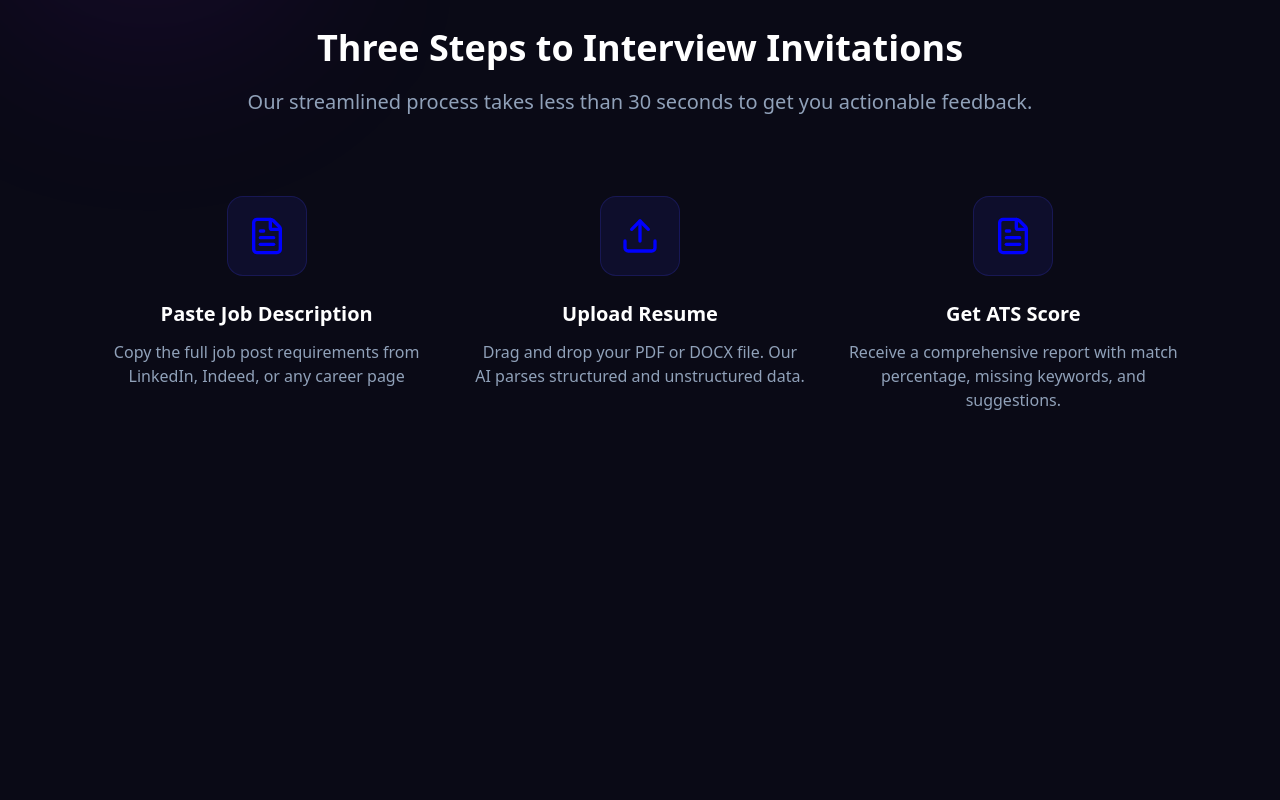
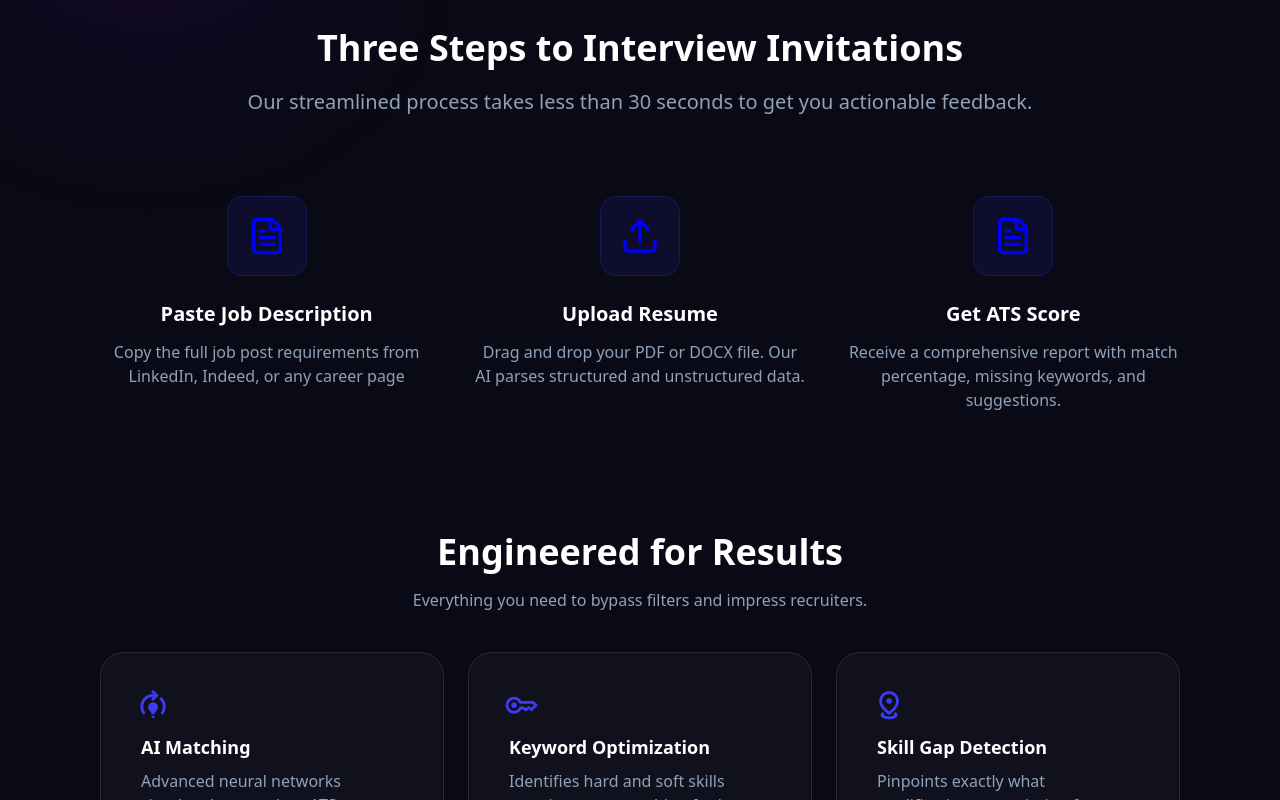
Before and after one commit to sahilsolanki3550-dev/ATSPro, a Next.js app: page / in a window 1280 px wide. Shown: the part 760-1560 px from the top of the page. Before the commit the page ends 1292 px from the top, so only its background shows below. Built offline with nearby package versions, Linux system fonts and the light colour scheme.

Commit message:
FetauresSection added

```diff
--- a/app/globals.css
+++ b/app/globals.css
@@ -28,6 +28,9 @@
 @theme static {
   --color-primary: #3c3cf6;
   --color-secondary: #14142a;
+  --color-background: #ffffff08;
+  --color-border:#ffffff1a
+
 }
 
 .container {
--- a/app/layout.tsx
+++ b/app/layout.tsx
@@ -25,6 +25,9 @@ export default function RootLayout({
 }>) {
   return (
     <html lang="en">
+      <link
+        href="https://fonts.googleapis.com/css2?family=Material+Symbols+Outlined:wght,FILL@100..700,0..1&amp;display=swap"
+        rel="stylesheet" />
       <body
         className={`${geistSans.variable} ${geistMono.variable} antialiased bg-[#0a0a16]`}
       >
--- /dev/null
+++ b/components/Home/FeaturesSection.tsx
@@ -0,0 +1,71 @@
+import React from 'react'
+
+interface FeatureProp{
+    icon:string;
+    title:string;
+    desc:string;
+
+}
+
+
+const FeaturesSection = () => {
+    const featureList:FeatureProp[] = [
+        {
+            icon:"model_training",
+            title:"AI Matching",
+            desc:"Advanced neural networks simulate how modern ATS software ranksapplicants."
+        },
+        {
+            icon:"key",
+            title:"Keyword Optimization",
+            desc:"Identifies hard and soft skills recruiters are searching for in your specific role."
+        },
+        {
+            icon:"distance",
+            title:"Skill Gap Detection",
+            desc:"Pinpoints exactly what qualifications are missing from your profile compared to the JD."
+        },
+        {
+            icon:"edit_note",
+            title:"Rewrite Suggestions",
+            desc:"Get precise bullet point improvements that highlight impact overdaily tasks."
+        },
+        {
+            icon:"fact_check",
+            title:"ATS Checker",
+            desc:"Test for common parsing errors caused by complex layouts, tables,or images."
+        },
+        {
+            icon:"download",
+            title:"Smart Download",
+            desc:"Export optimized resumes in ATS-friendly formats proven to be readable by 99% of software."
+        }
+]
+  return (
+    <section className='space-y-10'>
+
+
+        <div className='text-center space-y-4'>
+            <h1 className='text-4xl font-black '>Engineered for Results</h1>
+            <p className='text-slate-400'>Everything you need to bypass filters and impress recruiters.</p>
+        </div>
+
+        <div className='grid grid-cols-3 gap-6'>
+        {featureList.map((feature, index)=>(
+
+            <div key={index} className='bg-background border border-border p-10 rounded-3xl transition-all   hover:bg-white/5'>
+                <span className="material-symbols-outlined text-primary text-4xl mb-4  scale-140 transition-transform">{feature.icon}</span>
+                <div className='space-y-2'>
+                    <h3 className='text-lg font-bold capitalize'>{feature.title}</h3>
+                    <p className='text-slate-400'>{feature.desc}</p>
+                </div>
+            </div>
+        ))}
+
+
+        </div>
+    </section>
+  )
+}
+
+export default FeaturesSection
--- a/containers/HomeContainer.tsx
+++ b/containers/HomeContainer.tsx
@@ -1,14 +1,17 @@
+import FeaturesSection from '@/components/Home/FeaturesSection'
 import HeroSection from '@/components/Home/HeroSection'
 import StepsSection from '@/components/Home/StepsSection'
 import React from 'react'
 
 const HomeContainer = () => {
   return (
-    <div className='space-y-10 px-25 mx-auto'>
+
+    <div className='space-y-10 px-25 mx-auto text-white'>
       <div className='mt-10'>
         <HeroSection />
       </div>
       <div><StepsSection /></div>
+      <div><FeaturesSection /></div>
     </div>
   )
 }
```
